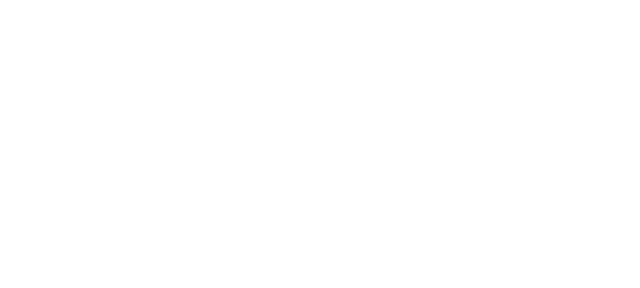
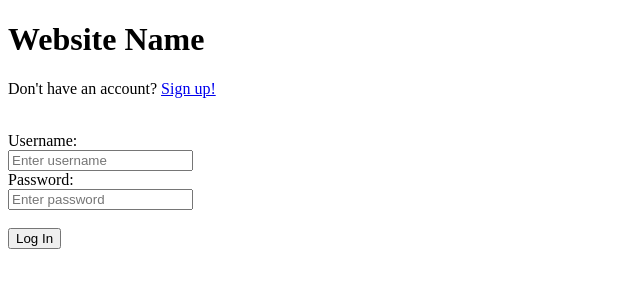
Before and after one commit to malsayed03/381Assignment1, a plain HTML site: page login.html in a window 1280 px wide. Shown: the whole page, without its empty margins (0-640 px from the left). Drawn offline with Linux system fonts and the light colour scheme.

Commit message:
added username/passcode/signup

```diff
--- a/login.html
+++ b/login.html
@@ -8,6 +8,7 @@
 <body>
     <header>
         <!-- Logo and website name go here -->
+      	<h1> Website Name </h1>
     </header>
 
     <div>
@@ -17,6 +18,22 @@
     <main>
         <!-- Place for login form, including username, password, & login button (nonfunctional) -->
         <!-- Password should be masked; also include signup link for new users (nonfunctional hyperlink) -->
+      <form>
+        <p> Don't have an account? <a href="null">Sign up!</a></p>
+        <br>
+
+        <label for="username">Username:</label><br>
+        <input type="text" id="username" name="username" placeholder="Enter username">
+        <br>
+
+        <label for="password">Password:</label><br>
+        <input type="password" id="password" name="password" placeholder="Enter password">
+        <br>
+        <br>
+
+        <button type="login">Log In</button>
+      </form>
+
     </main>
 
     <footer>
```
